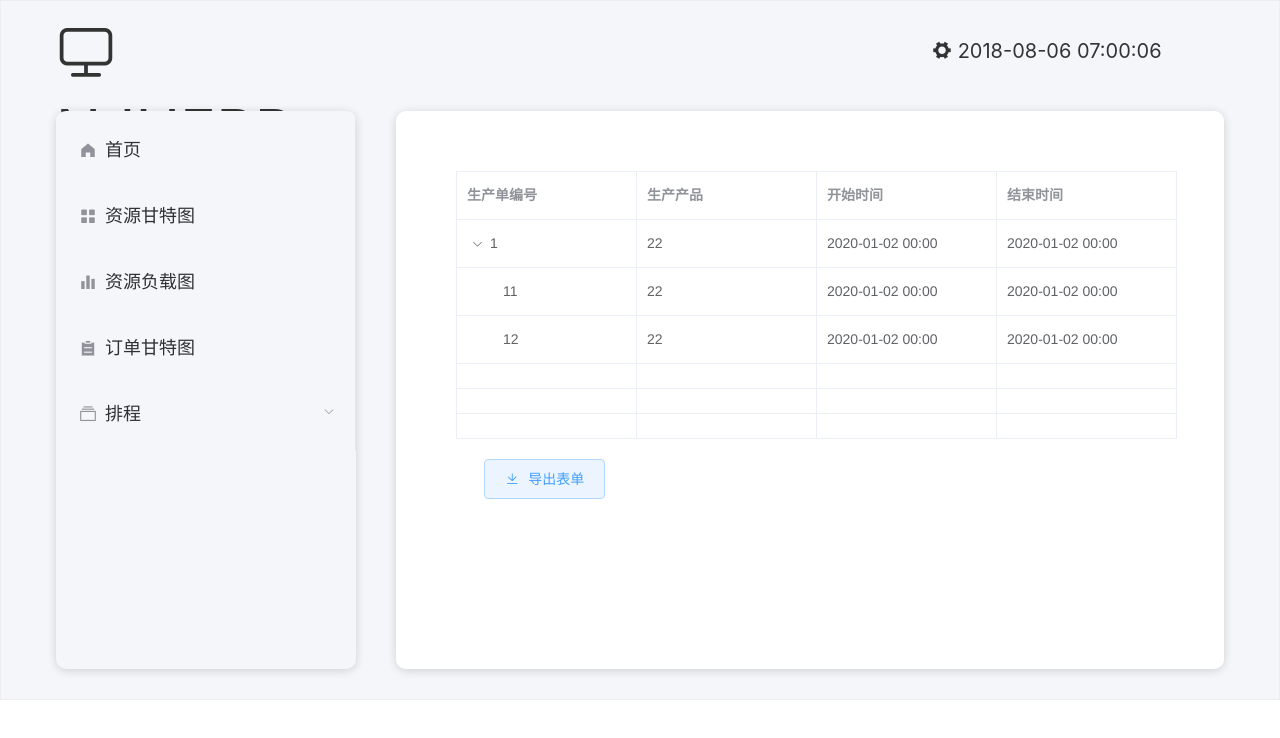
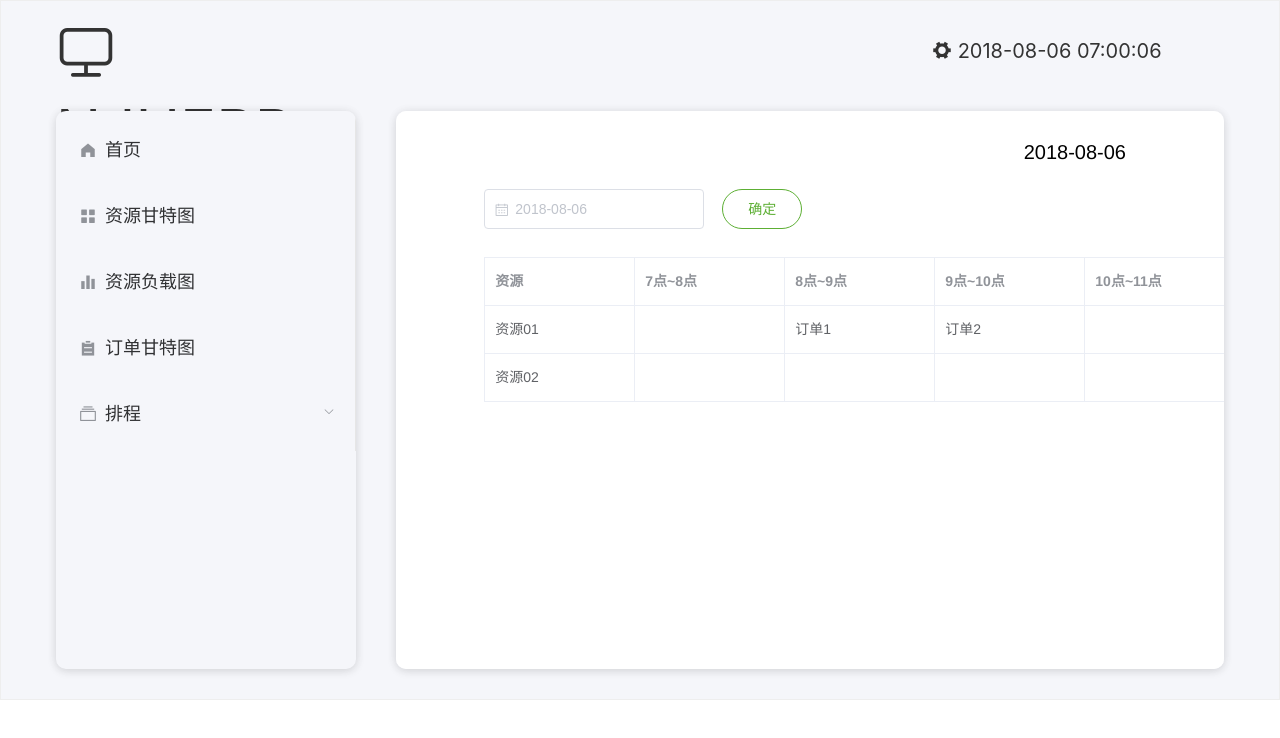
Before and after one commit to NJUSEWebPlusPracticeGroupD/APS-fronted, a Vue app: page /#/productionTable in a window 1280 px wide. Shown: the top 738 px of the page. Built offline with nearby package versions, Linux system fonts and the light colour scheme.

Commit message:
实现了生产单

```diff
--- a/src/components/GantTable.vue
+++ b/src/components/GanttTable.vue
@@ -1,6 +1,6 @@
 <template>
   <el-table
-    class="table"
+    class="orderProductionTable"
     style="width: 900px"
     :data="orderProductionData"
     border
@@ -8,128 +8,128 @@
     <el-table-column
       prop="resource"
       label="资源"
-      width="180"
+      width="150"
       fixed
     />
     <el-table-column
       prop="time1"
       label="7点~8点"
-      width="180"
+      width="150"
     />
     <el-table-column
       prop="time2"
       label="8点~9点"
-      width="180"
+      width="150"
     />
     <el-table-column
       prop="time3"
       label="9点~10点"
-      width="180"
+      width="150"
     />
     <el-table-column
       prop="time4"
       label="10点~11点"
-      width="180"
+      width="150"
     />
     <el-table-column
       prop="time5"
       label="11点~12点"
-      width="180"
+      width="150"
     />
     <el-table-column
       prop="time6"
       label="12点~13点"
-      width="180"
+      width="150"
     />
     <el-table-column
       prop="time7"
       label="13点~14点"
-      width="180"
+      width="150"
     />
     <el-table-column
       prop="time8"
       label="14点~15点"
-      width="180"
+      width="150"
     />
     <el-table-column
       prop="time9"
       label="15点~16点"
-      width="180"
+      width="150"
     />
     <el-table-column
       prop="time10"
       label="16点~17点"
-      width="180"
+      width="150"
     />
     <el-table-column
       prop="time11"
       label="17点~18点"
-      width="180"
+      width="150"
     />
     <el-table-column
       prop="time12"
       label="18点~19点"
-      width="180"
+      width="150"
     />
     <el-table-column
       prop="time13"
       label="19点~20点"
-      width="180"
+      width="150"
     />
     <el-table-column
       prop="time14"
       label="20点~21点"
-      width="180"
+      width="150"
     />
     <el-table-column
       prop="time15"
       label="21点~22点"
-      width="180"
+      width="150"
     />
     <el-table-column
       prop="time16"
       label="22点~23点"
-      width="180"
+      width="150"
     />
     <el-table-column
       prop="time17"
       label="23点~24点"
-      width="180"
+      width="150"
     />
     <el-table-column
       prop="time18"
       label="24点~1点"
-      width="180"
+      width="150"
     />
     <el-table-column
       prop="time19"
       label="1点~2点"
-      width="180"
+      width="150"
     />
     <el-table-column
       prop="time20"
       label="2点~3点"
-      width="180"
+      width="150"
     />
     <el-table-column
       prop="time21"
       label="3点~4点"
-      width="180"
+      width="150"
     />
     <el-table-column
       prop="time22"
       label="4点~5点"
-      width="180"
+      width="150"
     />
     <el-table-column
       prop="time23"
       label="5点~6点"
-      width="180"
+      width="150"
     />
     <el-table-column
       prop="time24"
       label="6点~7点"
-      width="180"
+      width="150"
     />
   </el-table>
 </template>
--- a/src/views/schedule/PlanTable.vue
+++ b/src/views/schedule/PlanTable.vue
@@ -17,7 +17,6 @@
     >
       <div
         v-if="!showPlanTable"
-        class="orderProductionTable"
         style="display: inline; float: left; padding-left: 4%; "
       >
         <el-row style="margin:5px 0">
@@ -43,13 +42,13 @@
               type="primary"
               plain
               icon="el-icon-download"
-              @click="exportExcel"
+              @click="exportOrderProductionExcel"
             >
               导出表单
             </el-button>
           </div>
         </el-row>
-        <GantTable :order-production-data="orderProductionData" />
+        <GanttTable :order-production-data="orderProductionData" />
       </div>
 
 
@@ -106,7 +105,7 @@
             type="primary"
             plain
             icon="el-icon-download"
-            @click="exportExcel"
+            @click="exportPlanExcel"
           >
             导出表单
           </el-button>
@@ -120,11 +119,11 @@
 <script>
 import FileSaver from 'file-saver'
 import XLSX from 'xlsx'
-import GantTable from '@/components/GantTable'
+import GanttTable from '@/components/GanttTable'
 
 export default {
   name: 'PlanTable',
-  components: {GantTable},
+  components: {GanttTable},
   data() {
     return {
       showPlanTable:true,
@@ -255,8 +254,16 @@ export default {
     }
   },
   methods: {
-    exportExcel() {
-      const wb = XLSX.utils.table_to_book(document.querySelector('.table'))
+    exportExcel(id,title){
+      var fix = document.querySelector('.el-table__fixed')
+      var wb
+      var xlsxParam = { raw: true }//转换成excel时，使用原始的格式
+      if (fix) {
+        wb = XLSX.utils.table_to_book(document.querySelector(id).removeChild(fix),xlsxParam)
+        document.querySelector(id).appendChild(fix)
+      } else {
+        wb = XLSX.utils.table_to_book(document.querySelector(id), xlsxParam)
+      }
       const wbout = XLSX.write(wb, {
         bookType: 'xlsx',
         bookSST: true,
@@ -265,12 +272,18 @@ export default {
       try {
         FileSaver.saveAs(
           new Blob([wbout], { type: 'application/octet--stream' }),
-          '订单计划表.xlsx',
+          title+'.xlsx',
         )
       } catch (e) {
         if (typeof console !== 'undefined') console.log(e, wbout)
       }
       return wbout
+    },
+    exportOrderProductionExcel(){
+      this.exportExcel('.orderProductionTable','订单-生产单关系表')
+    },
+    exportPlanExcel() {
+      this.exportExcel('.table','订单表')
     },
 
     backToPlanTable(){
--- a/src/views/schedule/ProductionTable.vue
+++ b/src/views/schedule/ProductionTable.vue
@@ -1,42 +1,34 @@
 <template>
   <el-main class="main">
     <div
-      class="productionTable"
-      style="display: inline; float: left; "
+      style="float:right;margin:-30px 38px 0 0;font-size:20px"
     >
-      <el-table
-        class="table"
-        :data="tableData"
-        style="width: 721px; margin-bottom: 20px;"
-        row-key="id"
-        border
-        default-expand-all
-      >
-        <el-table-column
-          prop="productNumber"
-          label="生产单编号"
-          width="180"
-        />
-        <el-table-column
-          prop="task"
-          label="生产产品"
-          width="180"
-        />
-        <el-table-column
-          prop="startTime"
-          label="开始时间"
-          width="180"
-        />
-        <el-table-column
-          prop="endTime"
-          label="结束时间"
-          width="180"
-        />
-      </el-table>
+      {{ time }}
     </div>
     <div
+      class="allPage"
+    >
+      <div
+        style="display: inline; float: left; padding-left: 4%; "
+      >
+        <el-row style="margin:10px 0 20px">
+          <el-date-picker
+            v-model="value"
+            class="date-picker"
+            type="date"
+            :placeholder="time"
+            :default-value="time"
+          />
+          <el-button
+            round
+            class="button"
+            @click="getProductionData"
+          >
+            确定
+          </el-button>
+          <div
             class="toexcel"
-      style="display: inline; float: left; margin-left: 4%; "
+            style="float:left;margin-left: 50%"
           >
             <el-button
               type="primary"
@@ -47,85 +39,93 @@
               导出表单
             </el-button>
           </div>
+        </el-row>
+        <GanttTable :order-production-data="orderProductionData" />
+      </div>
+    </div>
   </el-main>
 </template>
 
 <script>
 import FileSaver from 'file-saver'
 import XLSX from 'xlsx'
+import GanttTable from '@/components/GanttTable'
 
 export default {
   name: 'ProductionTable',
+  components: {GanttTable},
   data() {
     return {
-      tableData: [{
-        id: 1,
-        productNumber: 1,
-        startTime: '2020-01-02 00:00',
-        endTime: '2020-01-02 00:00',
-        task: '22',
-        children: [
+      value:'',
+      time:this.$store.getters.getTime.slice(0,10),
+
+
+
+      orderProductionData:
+        [
           {
-            id: 11,
-            productNumber: 11,
-            startTime: '2020-01-02 00:00',
-            endTime: '2020-01-02 00:00',
-            task: '22',
+            resource:'资源01',
+            time1:'',
+            time2:'订单1',
+            time3:'订单2',
+            time4:'',
+            time5:'订单1',
+            time6:'',
+            time7:'订单1',
+            time8:'订单2',
+            time9:'',
+            time10:'',
+            time11:'订单1',
+            time12:'订单1',
+            time13:'',
+            time14:'',
+            time15:'',
+            time16:'订单1',
+            time17:'订单2',
+            time18:'订单1',
+            time19:'',
+            time20:'订单2',
+            time21:'订单1',
+            time22:'',
+            time23:'',
+            time24:'订单2',
+
           },
           {
-            id: 22,
-            productNumber: 12,
-            startTime: '2020-01-02 00:00',
-            endTime: '2020-01-02 00:00',
-            task: '22',
+            resource:'资源02',
+            time1:'',
+            time2:'',
+            time3:'',
+            time4:'',
+            time5:'订单1',
+            time6:'',
+            time7:'订单1',
+            time8:'',
+            time9:'',
+            time10:'',
+            time11:'订单2',
+            time12:'订单1',
+            time13:'',
+            time14:'',
+            time15:'',
+            time16:'订单2',
+            time17:'订单2',
+            time18:'订单1',
+            time19:'',
+            time20:'订单1',
+            time21:'订单1',
+            time22:'',
+            time23:'',
+            time24:'订单1',
           },
-        ],
-      }, {
-        productionNumber: 1,
-        tasks: [
-          {
-            startTime: '2020-01-02 00:00',
-            endTime: '2020-01-02 00:00',
-            task: '22',
-          },
-          {
-            startTime: '2020-01-02 00:00',
-            endTime: '2020-01-02 00:00',
-            task: '22',
-          },
-        ],
-      }, {
-        productionNumber: 1,
-        tasks: [
-          {
-            startTime: '2020-01-02 00:00',
-            endTime: '2020-01-02 00:00',
-            task: '22',
-          },
-          {
-            startTime: '2020-01-02 00:00',
-            endTime: '2020-01-02 00:00',
-            task: '22',
-          },
-        ],
-      }, {
-        productionNumber: 1,
-        tasks: [
-          {
-            startTime: '2020-01-02 00:00',
-            endTime: '2020-01-02 00:00',
-            task: '22',
-          },
-          {
-            startTime: '2020-01-02 00:00',
-            endTime: '2020-01-02 00:00',
-            task: '22',
-          },
-        ],
-      }],
+        ]
     }
   },
   methods: {
+    getProductionData(){
+      this.time=this.value
+      //后端交互，获取数据
+    },
     exportExcel() {
       const wb = XLSX.utils.table_to_book(document.querySelector('.table'))
       const wbout = XLSX.write(wb, {
@@ -158,4 +158,28 @@ export default {
 .main:hover{
   margin:10px 20px 30px 20px;
 }
+.toexcel{
+  display: inline;
+  float: left;
+  margin-left:20px;
+}
+.table{
+  width: 750px;
+  margin-bottom: 20px;
+}
+.date-picker{
+  margin:8px 10px 2px 0px;
+  float: left;
+}
+.button{
+  float: left;
+  margin:8px;
+  color: #5daf34;
+  width: 80px;
+  border: 1px solid #5daf34;
+  border-radius: 10px;
+}
+.button:hover {
+  cursor: pointer
+}
 </style>
```
Also changed, not shown: src/views/schedule/OrderProductionTable.vue (deleted, +0 -95 lines). Lines whose indentation alone changed are shown as unchanged.
